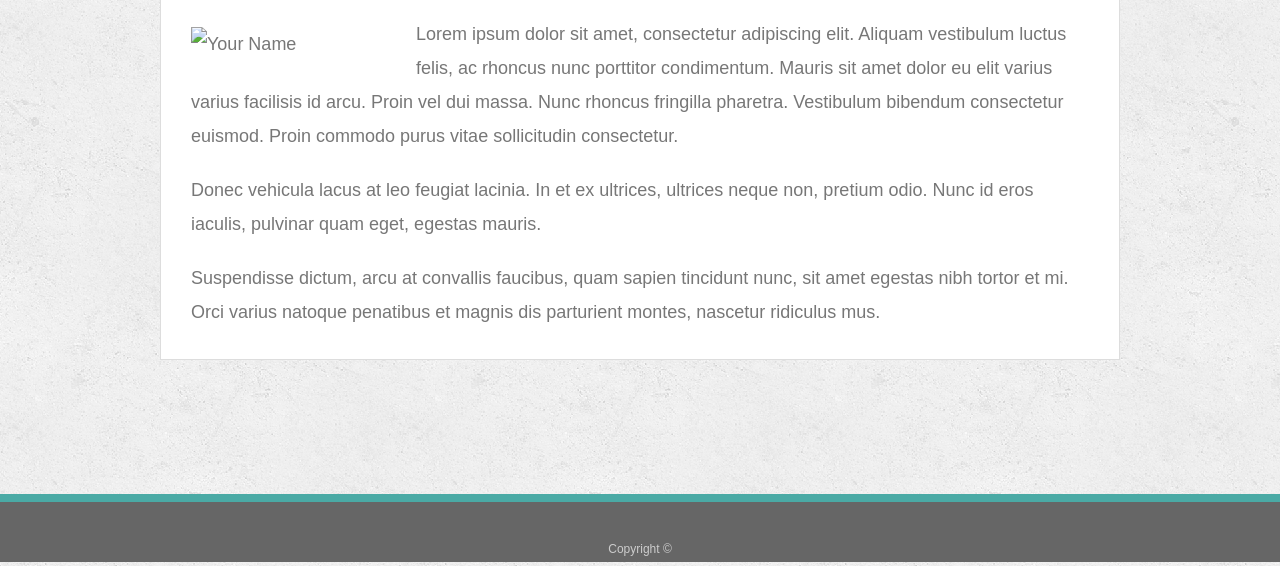
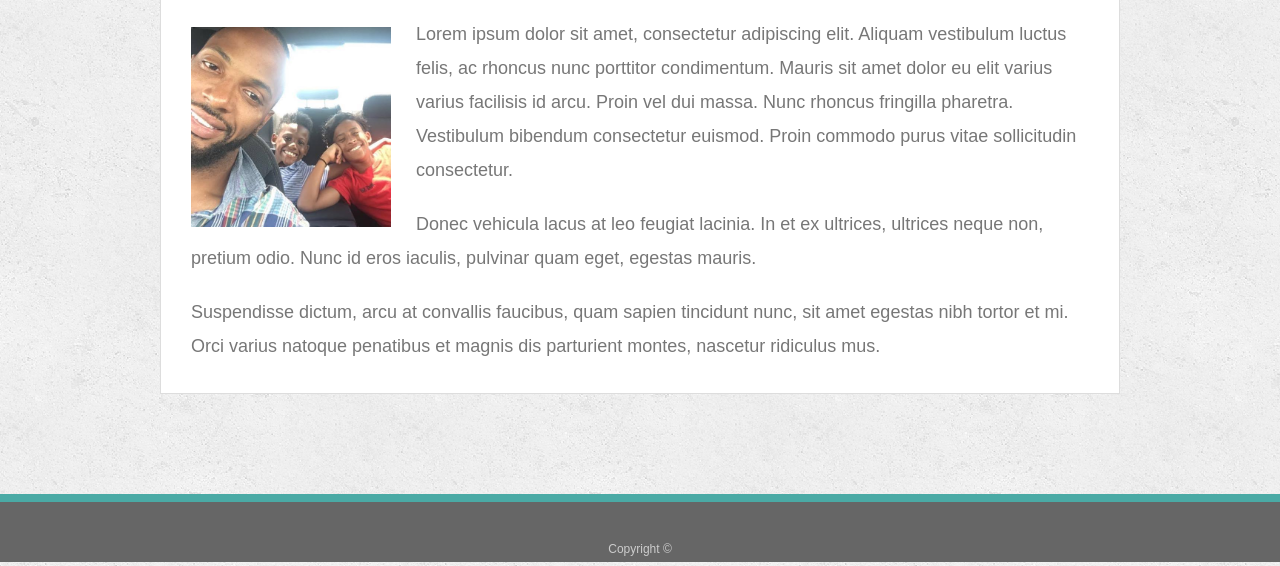
Before and after one commit to TristenSr/Basic-Portfolio, a plain HTML site: page index.html in a window 1280 px wide. Shown: the part 236-802 px from the top of the page. Drawn offline with Linux system fonts and the light colour scheme.

Commit message:
about me photo is showing but no others are

```diff
--- a/index.html
+++ b/index.html
@@ -25,7 +25,7 @@
     <section class="main-section">
       <h1>About Me</h1>
 
-      <img src="asset/images/me and boys.jpg" class="auth-image" alt="Your Name">
+      <img src="assets/images/me and boys.jpg" class="auth-image" alt="Your Name">
 
       <p>Lorem ipsum dolor sit amet, consectetur adipiscing elit. Aliquam vestibulum luctus felis, ac rhoncus nunc porttitor condimentum. Mauris sit amet dolor eu elit varius varius facilisis id arcu. Proin vel dui massa. Nunc rhoncus fringilla pharetra. Vestibulum bibendum consectetur euismod. Proin commodo purus vitae sollicitudin consectetur.</p>
 
```
